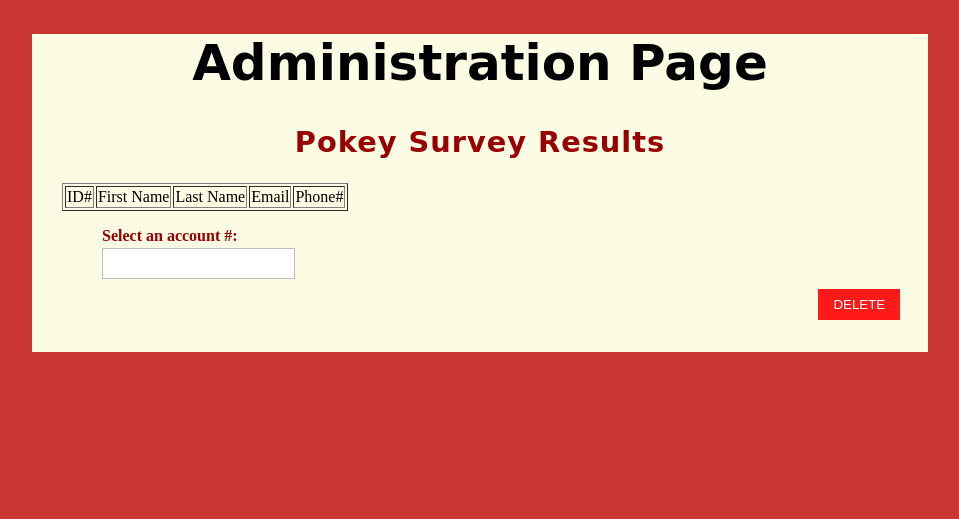
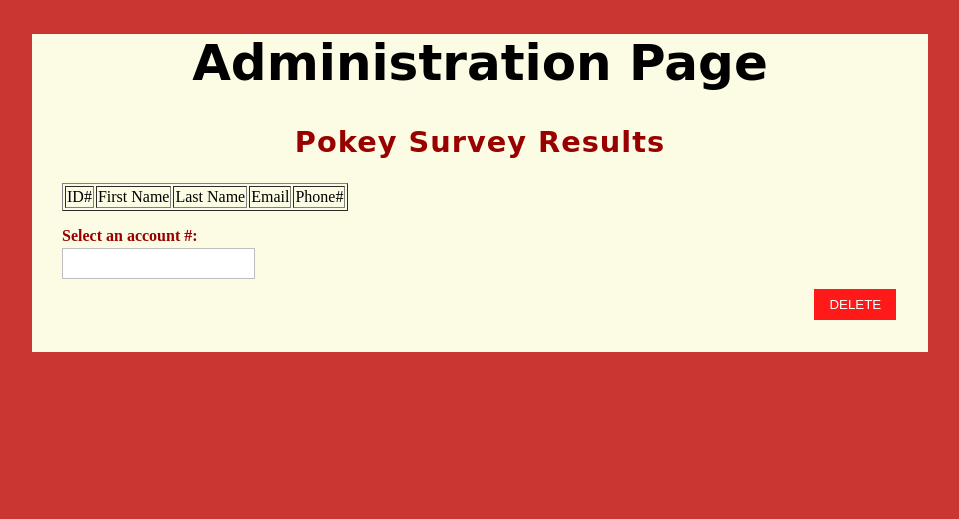
Before and after one commit to rdaley2/Sydney09, a PHP site: page /admin.php in a window 1280 px wide. Shown: the top 519 px of the page, without its empty margins (160-1119 px from the left). Run offline with PHP 8.4, Linux system fonts and the light colour scheme; data that the repository does not hold is empty.

Commit message:
Fixed padding issue

```diff
--- a/OTHER TRIAL SORRY GUYS HAHA/Lab09/css/grid.css
+++ b/OTHER TRIAL SORRY GUYS HAHA/Lab09/css/grid.css
@@ -136,6 +136,11 @@ img
   min-width: 200px;
 }
 
+ul
+{
+	padding: 0;
+}
+
 
 .thanksbox {
   grid-column-start: 2;
```
